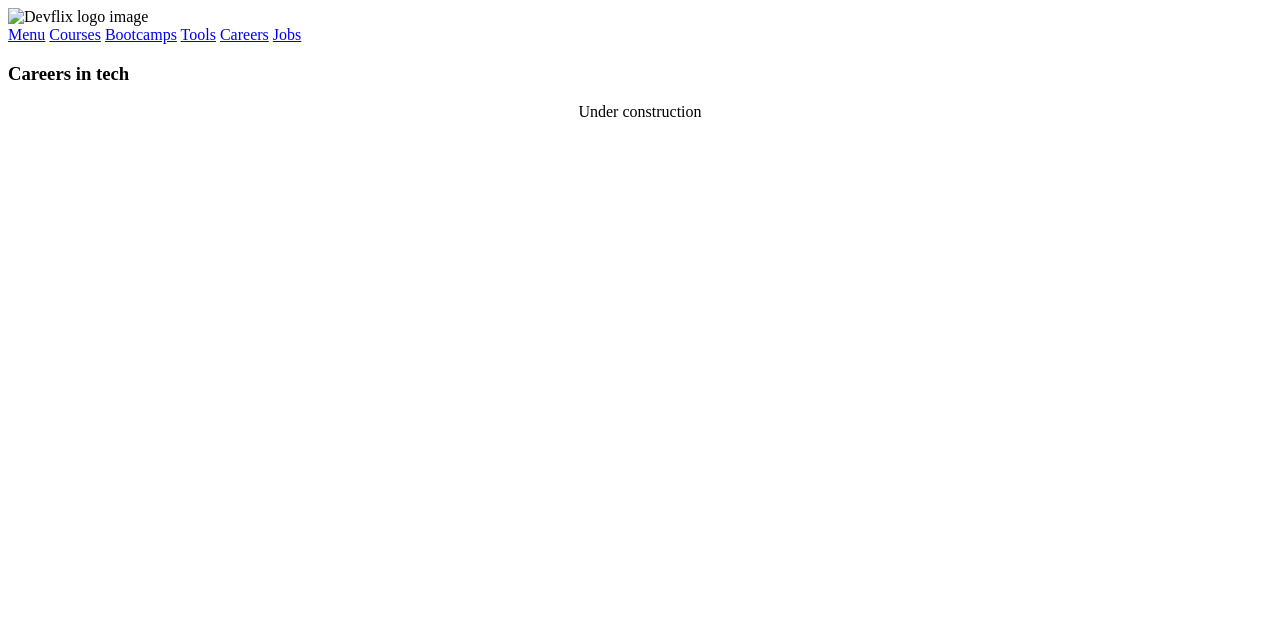
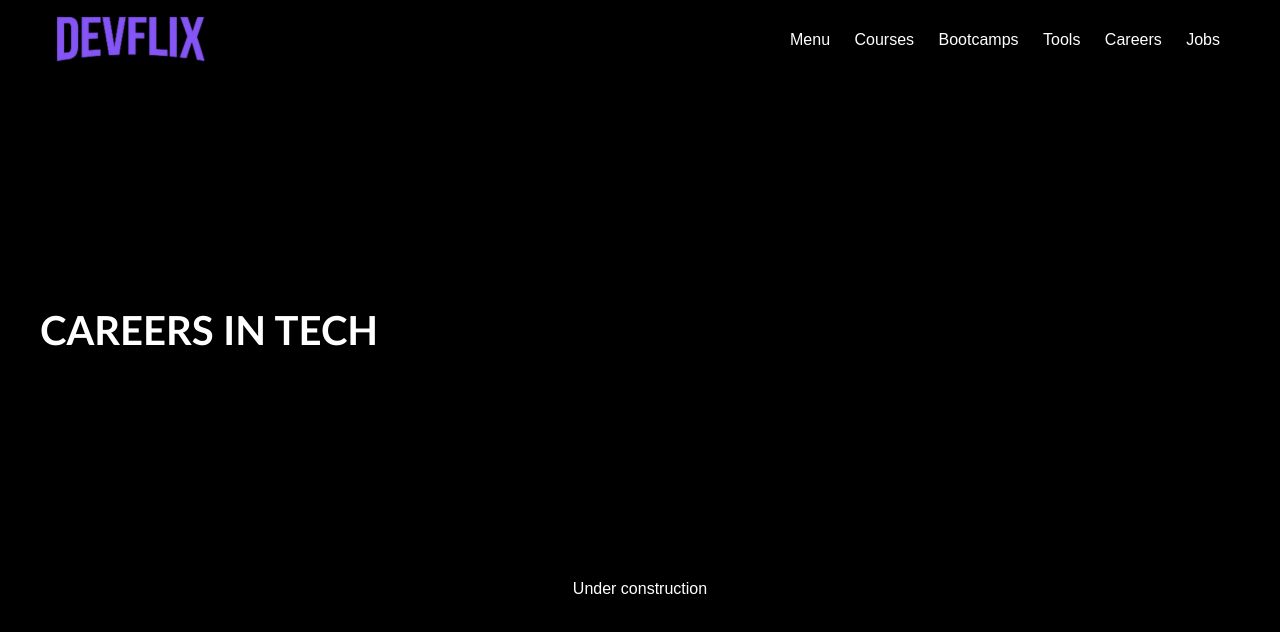
Before and after one commit to lauraperroni/devflix, a plain HTML site: page pages/careers.html in a window 1280 px wide. Drawn offline with Linux system fonts and the light colour scheme; the site is published under a folder, as on GitHub Pages, so addresses that start at the root find nothing.

Commit message:
fix:  all imports fot github pages

```diff
--- a/pages/careers.html
+++ b/pages/careers.html
@@ -4,17 +4,16 @@
     <title>Careers</title>
     <meta charset="UTF-8" />
     <meta name="viewport" content="width=device-width, initial-scale=1" />
-    <link href="css/style.css" rel="stylesheet" />
-    <link rel="stylesheet" href="/style/main.css" />
-    <link rel="stylesheet" href="/style/responsive.css" />
-    <link rel="icon" type="image/x-icon" href="/img/icons/favicon.ico" />
+    <link rel="stylesheet" href="../style/main.css" />
+    <link rel="stylesheet" href="../style/responsive.css" />
+    <link rel="icon" type="image/x-icon" href="../img/icons/favicon.ico" />
   </head>
   <body>
     <header>
       <div class="container">
         <img
           class="logo"
-          src="/img/logos/devflix.png"
+          src="../img/logos/devflix.png"
           alt="Devflix logo image"
         />
         <nav>
```
Also changed, not shown: pages/courses.html (+4 -5 lines), pages/jobs.html (+4 -5 lines), pages/tools.html (+4 -5 lines).
